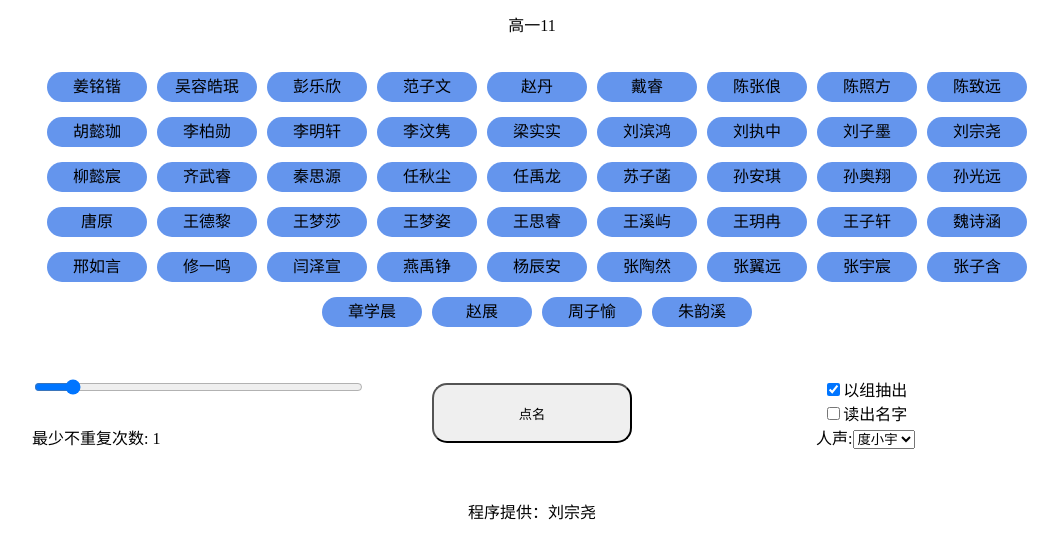
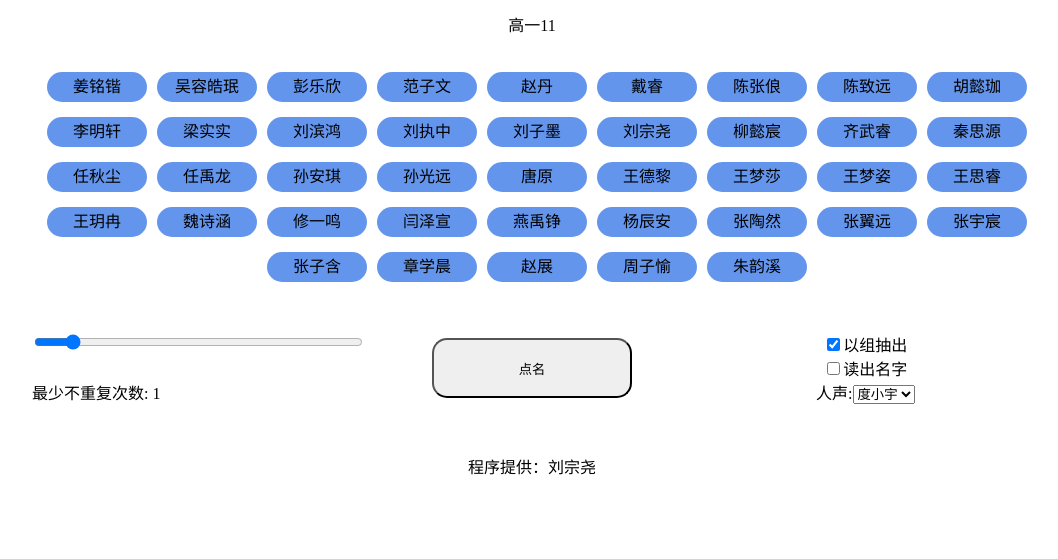
Before and after one commit to 1e5e11/bjsdfz1.github.io, a plain HTML site: page suijidianming/index.html in a window 1280 px wide. Shown: the part 91-650 px from the top of the page, without its empty margins (108-1166 px from the left). Drawn offline with Linux system fonts and the light colour scheme.

Commit message:
Update index.html

```diff
--- a/suijidianming/index.html
+++ b/suijidianming/index.html
@@ -204,7 +204,7 @@
         <div style="bottom: 10px;left: 0;right: 0;margin: auto;text-align: center;">程序提供：刘宗尧</div>
     <script type="text/javascript">
         //创造虚拟后台数据
-        const arrs = ['姜铭锴','吴容皓珉','彭乐欣','范子文','赵丹','戴睿','陈张俍','陈照方','陈致远','胡懿珈','李柏勋','李明轩','李汶隽','梁实实','刘滨鸿','刘执中','刘子墨','刘宗尧','柳懿宸','齐武睿','秦思源','任秋尘','任禹龙','苏子菡','孙安琪','孙奥翔','孙光远','唐原','王德黎','王梦莎','王梦姿','王思睿','王溪屿','王玥冉','王子轩','魏诗涵','邢如言','修一鸣','闫泽宣','燕禹铮','杨辰安','张陶然','张翼远','张宇宸','张子含','章学晨','赵展','周子愉','朱韵溪']
+        const arrs = ['姜铭锴','吴容皓珉','彭乐欣','范子文','赵丹','戴睿','陈张俍','陈致远','胡懿珈','李明轩','梁实实','刘滨鸿','刘执中','刘子墨','刘宗尧','柳懿宸','齐武睿','秦思源','任秋尘','任禹龙','孙安琪','孙光远','唐原','王德黎','王梦莎','王梦姿','王思睿','王玥冉','魏诗涵','修一鸣','闫泽宣','燕禹铮','杨辰安','张陶然','张翼远','张宇宸','张子含','章学晨','赵展','周子愉','朱韵溪']
         const groups = [
         ]
 
```
